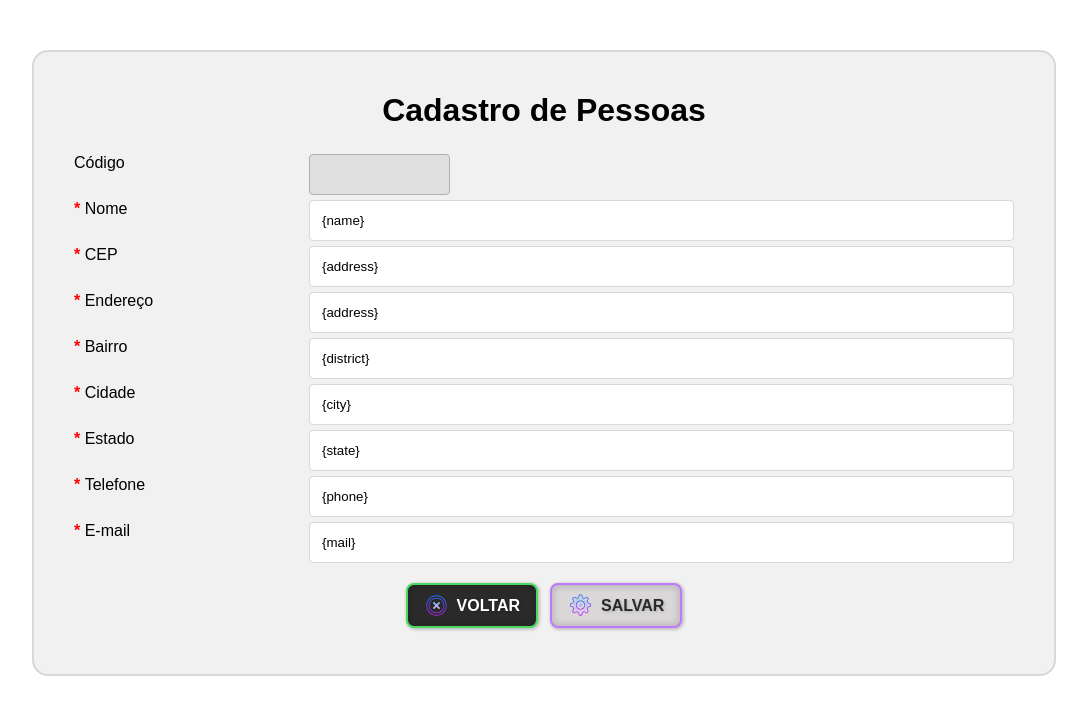
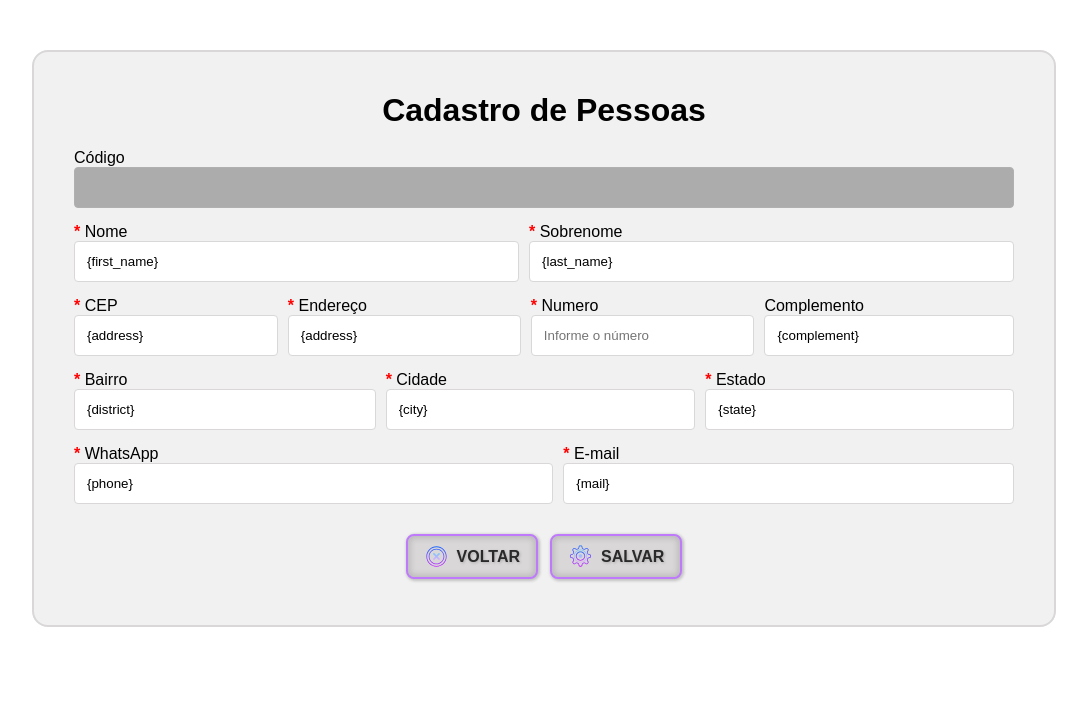
Before and after one commit to JuniorGarcez/Senac-PHP, a PHP site: page /html/form.html in a window 1280 px wide. Shown: the top 715 px of the page, without its empty margins (96-1183 px from the left). Run offline with PHP 8.4, Linux system fonts and the light colour scheme.

Commit message:
Corrigido alguns erros e finalizado

```diff
--- a/_css/form.css
+++ b/_css/form.css
@@ -5,7 +5,7 @@
     font-family: 'Montserrat', sans-serif;
 }
 
-.font_red{
+.font_red {
     color: red;
 }
 
@@ -14,7 +14,6 @@ body {
 }
 
 form {
-    display: table;
     background-color: #F1F1F1;
     border: 2px solid #D9D7D7;
     padding: 40px;
@@ -22,31 +21,20 @@ form {
     margin: 0 auto;
     border-radius: 16px;
 }
-form > h1{
+
+form>h1 {
     width: 100%;
     margin-bottom: 20px;
     text-align: center;
 }
 
-form > label,
-form > input,
-form > select {
-    float: left;
-    margin-top: 5px;
-
-
-}
-
-input, select, textarea {
+input,
+select,
+textarea {
     border-radius: 4px;
     border: 1px solid #D9D7D7;
     padding: 12px;
-    width: 75%;
-}
-
-form > label {
-    clear: both;
-    width: 25%;
+    width: 100%;
 }
 
 input[readonly] {
@@ -56,7 +44,7 @@ input[readonly] {
 }
 
 
-form > button {
+form>button {
     margin-left: 25%;
     clear: both;
 }
@@ -74,10 +62,11 @@ form > button {
     margin-top: 15px !important;
     text-transform: uppercase;
     display: flex;
-    align-items: center;clear: both;
+    align-items: center;
+    clear: both;
 }
 
-.btn > img {
+.btn>img {
     margin-right: 8px;
     width: 25px;
 }
@@ -153,7 +142,31 @@ form > button {
     justify-content: center;
 }
 
-.actions > * {
+.actions>* {
     margin: 6px;
     text-decoration: none;
 }
+
+.flex-box {
+    display: flex;
+    gap: 10px;
+}
+
+.flex-box,
+label {
+    flex-grow: 1;
+}
+
+.flex-grow2 {
+    flex-grow: 2;
+}
+
+label {
+    margin-bottom: 15px;
+    display: block;
+}
+
+input[readonly] {
+    background-color: #acacac;
+    width: 100%;
+}
--- a/config/books.ini
+++ b/config/books.ini
@@ -1,5 +1,5 @@
 host = localhost
 port = 3306
-name = books
+name = final_project
 user = root
 pass =
--- a/html/form.html
+++ b/html/form.html
@@ -1,5 +1,6 @@
 <!doctype html>
 <html lang="pt-BR">
+
 <head>
     <meta charset="UTF-8">
     <meta name="viewport"
@@ -17,51 +18,91 @@
     <script src="js/maskinputok.min.js"></script>
     <script src="js/script.js"></script>
 </head>
+
 <body>
 
-<form action="index.php?class=PersonForm&method=save" method="post" enctype="multipart/form-data">
+    <form class="" action="index.php?class=PersonForm&method=save" method="post" enctype="multipart/form-data">
         <h1>Cadastro de Pessoas</h1>
 
-    <label for="id">Código</label>
-    <input type="number" id="id" name="id" value="{id}" readonly >
+        <label class="label" for="id">
+            <span>Código</span>
+            <input type="number" id="id" name="id" value="{id}" readonly>
+        </label>
 
-    <label for="name">Nome</label>
-    <input type="text" id="name" name="name" value="{name}" required >
+        <div class="flex-box">
+            <label class="label" for="first_name">
+                <span>Nome</span>
+                <input type="text" id="first_name" name="first_name" value="{first_name}" placeholder="Informe o Nome"
+                    required>
+            </label>
+            <label class="label" for="last_name">
+                <span>Sobrenome</span>
+                <input type="text" id="last_name" name="last_name" value="{last_name}" placeholder="Informe o Sobrenome"
+                    required>
+            </label>
+        </div>
 
-    <label for="address">CEP</label>
-    <input type="text" id="zipcode" class="wc_getCep formCep" maxlength="9" name="zipcode" value="{address}" required >
+        <div class="flex-box">
+            <label class="label" for="cep">
+                <span>CEP</span>
+                <input type="text" id="zipcode" class="wc_getCep formCep" maxlength="9" name="zipcode" value="{address}"
+                    placeholder="Informe o Cep" required>
+            </label>
 
-    <label for="address">Endereço</label>
-    <input type="text" class="cep_address" id="address" name="address" value="{address}" required >
+            <label class="label" for="address">
+                <span>Endereço</span>
+                <input type="text" class="cep_address" id="address" name="address" value="{address}"
+                    placeholder="Informe o Endereço" required>
+            </label>
 
-    <label for="district">Bairro</label>
-    <input type="text" class="cep_district" name="district" id="district" value="{district}" required >
+            <label class="label" for="address">
+                <span>Numero</span>
+                <input type="number" id="number" name="number" value="{number}" placeholder="Informe o número" required>
+            </label>
 
+            <label class="label" for="complement">
+                <span>Complemento</span>
+                <input type="text" name="complement" id="complement" value="{complement}" placeholder="Ex. Ap 101">
+            </label>
+        </div>
 
-    <label for="city">Cidade</label>
-    <input type="text" class="cep_city" name="city" id="city" value="{city}" required >
+        <div class="flex-box">
+            <label class="label" for="district">
+                <span>Bairro</span>
+                <input type="text" class="cep_district" name="district" id="district" value="{district}"
+                    placeholder="Informe o Bairro" required>
+            </label>
 
+            <label class="label" for="city">
+                <span>Cidade</span>
+                <input type="text" class="cep_city" name="city" id="city" value="{city}" placeholder="Informe a Cidade"
+                    required>
+            </label>
 
-    <label for="district">Estado</label>
-    <input type="text" class="cep_uf" name="state" id="state" value="{state}" required >
+            <label class="label" for="state">
+                <span>Estado</span>
+                <input type="text" class="cep_uf" name="state" id="state" value="{state}" placeholder="Informe o Estado"
+                    required>
+            </label>
+        </div>
 
-    <label for="phone">Telefone</label>
-    <input type="text"  maxlength="14" name="phone" id="phone" value="{phone}" required >
+        <div class="flex-box">
 
-    <label for="mail">E-mail</label>
-    <input type="email" name="mail" id="mail" value="{mail}" required >
+            <label class="label" for="phone">
+                <span>WhatsApp</span>
+                <input type="text" maxlength="14" name="phone" id="phone" value="{phone}"
+                    placeholder="Informe o Telefone" required>
+            </label>
 
+            <label class="label" for="mail">
+                <span>E-mail</span>
+                <input type="email" name="mail" id="mail" value="{mail}" placeholder="Informe o E-Mail" required>
+            </label>
 
-   <!-- <label for="id_city">Cidade</label>
-    <select name='id_city' class="cep_city" id='id_city'>
-        {cities}
-    </select>-->
+        </div>
 
-
-
-
-    <label class="actions">
-        <a href="index.php?class=PersonList" class="btn btn-dark">
+        <div class="actions">
+            <a href="index.php?class=PersonList" class="btn btn-ligth-gray">
                 <img src='images/icons8-cancel-50.svg'>
                 VOLTAR</a>
 
@@ -69,11 +110,12 @@
                 <img src='images/icons8-settings-50.svg'>
                 SALVAR
             </button>
-    </label>
+        </div>
     </form>
 
 
 
 
 </body>
+
 </html>
--- a/js/script.js
+++ b/js/script.js
@@ -1,57 +1,17 @@
 $(function () {
-    /*############## GET PROJECT*/
-    BASE = $("link[rel='base']").attr("href");
-    /*############## FBLIKE RESPONSIVE CONTROL*/
-    if ($('.fb-like').length) {$(window).load(function () {if ($('.fb-like').width() < 600 && $(window).width() < 600) {$('.fb-like').attr('data-width', $('.fb-like').width());}});}
-
-    /*############## IFRAME RESET*/
-    function VideoResize() {
-        $('.htmlchars iframe').each(function () {
-            var url = $(this).attr("src");
-            var char = "?";
-            if (url.indexOf("?") != -1) {var char = "&";}
-            var iw = $(this).width();
-            var width = $('.htmlchars').outerWidth();
-            var height = (iw * 9) / 16;
-            $(this).attr({
-                width: width,
-                height: height
-            }).css({
-                width: width + "px",
-                height: height + "px"
-            });
-        });
-    }
-
-    VideoResize();
-    $(window).resize(function () {VideoResize();});
-    /*############## GOTO CORE*/
-    $('.wc_goto').click(function () {
-        var Goto = $($(this).attr("href"));
-        if (Goto.length) {$('html, body').animate({scrollTop: Goto.offset().top}, 800);} else {$('html, body').animate({scrollTop: 0}, 800);}
-        return false;
-    });
-    /*############## IMAGE ERROR*/
-    $('img').error(function () {
-        var s, w, h, b;
-        s = $(this).attr('src');
-        w = 500;
-        h = 500;
-        b = $('link[rel="base"]').attr('href');
-        $(this).attr('src', b + '/tim.php?src=admin/_img/no_image.jpg&w=' + w + "&h=" + h);
-    });
 
     //############## GET CEP
     $('.wc_getCep').on('change', function () {
         var cep = $(this).val().replace('-', '').replace('.', '');
         if (cep.length === 8) {
             $.get("https://viacep.com.br/ws/" + cep + "/json", function (data) {
+                console.log(data)
                 if (!data.erro) {
-                    $('.wc_bairro').val(data.bairro);
-                    $('.wc_complemento').val(data.complemento);
-                    $('.wc_localidade').val(data.localidade);
-                    $('.wc_logradouro').val(data.logradouro);
-                    $('.wc_uf').val(data.uf);
+                    $('.cep_district').val(data.bairro);
+                    $('.cep_complement').val(data.complemento);
+                    $('.cep_city').val(data.localidade);
+                    $('.cep_address').val(data.logradouro);
+                    $('.cep_uf').val(data.uf);
                 }
             }, 'json');
         }
@@ -79,24 +39,24 @@ $(function () {
                 $(WcTab).fadeIn(200).addClass('wc_active');
             }).removeClass('wc_active');
         }
-        if (!$(this).hasClass('wc_active_go')) {return false;}
+        if (!$(this).hasClass('wc_active_go')) { return false; }
     });
 
     /*############## WC ACCORDION*/
     $('.wc_accordion').click(function () {
-        $('.wc_accordion_toogle_active').slideUp(200, function () {$(this).removeClass('wc_accordion_toogle_active');});
+        $('.wc_accordion_toogle_active').slideUp(200, function () { $(this).removeClass('wc_accordion_toogle_active'); });
         $(this).find('.wc_accordion_toogle:not(.wc_accordion_toogle_active)').slideToggle(200).addClass('wc_accordion_toogle_active');
     });
-    $('.wc_accordion div').click(function (e) {e.stopPropagation();});
+    $('.wc_accordion div').click(function (e) { e.stopPropagation(); });
     /*############## HIGHLIGHT*/
     if ($('*[class="brush: php;"]').length) {
         $("head").append('<link rel="stylesheet" href="' + BASE + '/_cdn/highlight.min.css">');
-        $.getScript(BASE + '/_cdn/highlight.min.js', function () {$('*[class="brush: php;"]').each(function (i, block) {hljs.highlightBlock(block);});});
+        $.getScript(BASE + '/_cdn/highlight.min.js', function () { $('*[class="brush: php;"]').each(function (i, block) { hljs.highlightBlock(block); }); });
     }
     /*############## MODAL BOX*/
     if ($('*[rel*="shadowbox"]').length) {
         $("head").append('<link rel="stylesheet" href="' + BASE + '/_cdn/shadowbox/shadowbox.css">');
-        $.getScript(BASE + '/_cdn/shadowbox/shadowbox.js', function () {Shadowbox.init();});
+        $.getScript(BASE + '/_cdn/shadowbox/shadowbox.js', function () { Shadowbox.init(); });
     }
 
     /*############### CAPITALIZE TEXT FORMS*/
```
Also changed, not shown: PersonForm.php (+38 -23 lines), PersonList.php (+21 -6 lines), classes/Person.php (+15 -6 lines), html/list.html (+7 -4 lines), html/row.html (+7 -5 lines), 1 other file. Lines whose indentation alone changed are shown as unchanged.
